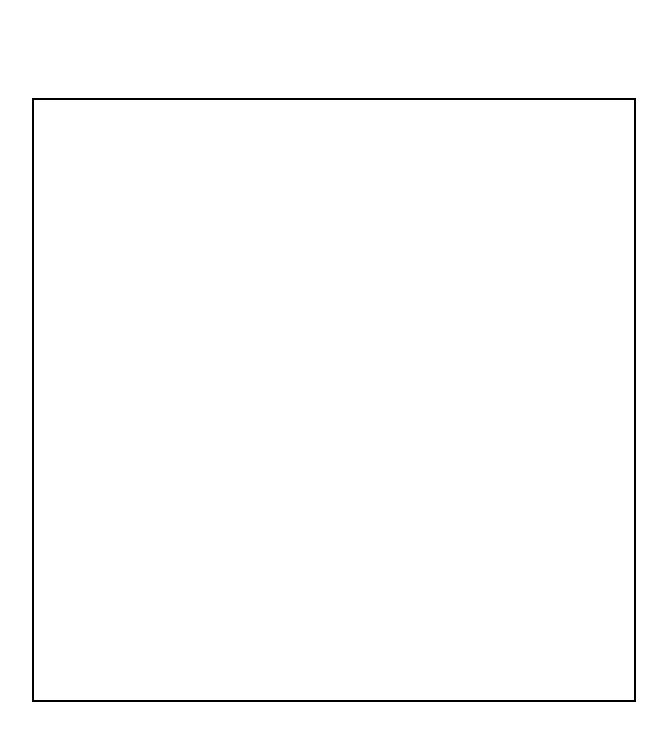
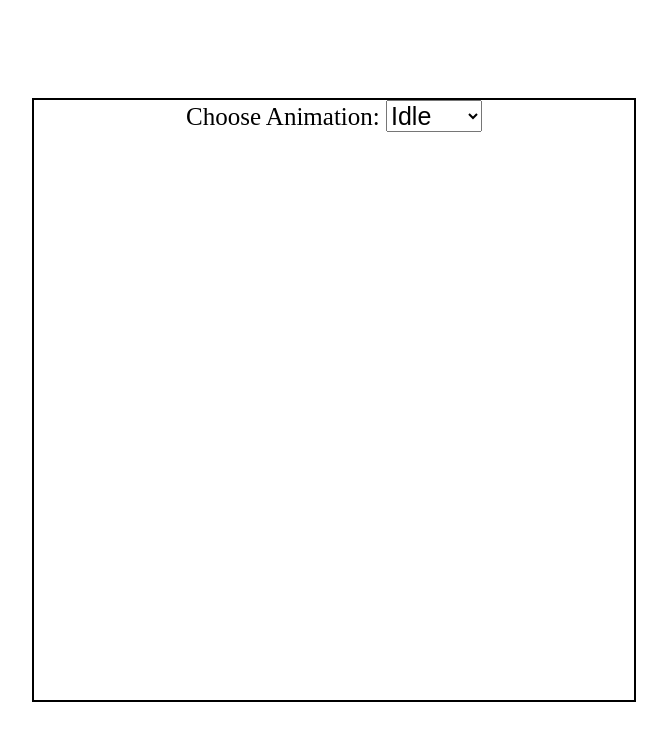
Before and after one commit to RamTheGreatDeveloper/jsGame, a plain HTML site: page index.html in a window 1280 px wide. Shown: the whole page, without its empty margins (306-973 px from the left). Drawn offline with Linux system fonts and the light colour scheme.

Commit message:
project 1 finished

```diff
--- a/index.html
+++ b/index.html
@@ -9,6 +9,21 @@
 </head>
 <body>
     <canvas id="canvas1"></canvas>
+<div class="controls">
+    <label for="animations">Choose Animation:</label>
+    <select id="animations" name="animations">
+        <option value="idle">Idle</option>
+        <option value="jump">Jump</option>
+        <option value="fall">Fall</option>
+        <option value="run">Run</option>
+        <option value="dizzy">Dizzy</option>
+        <option value="sit">Sit</option>
+        <option value="roll">Roll</option>
+        <option value="bite">Bite</option>
+        <option value="ko">KO</option>
+        <option value="getHit">Get hit</option>
+    </select>
+</div>
     <script src="javascript/index.js"></script>
 </body>
 </html>
--- a/javascript/index.js
+++ b/javascript/index.js
@@ -1,3 +1,9 @@
+let playerState= 'idle';
+const dropDown = document.getElementById('animations');
+dropDown.addEventListener('change',function(e){
+    playerState = e.target.value;
+})
+
 const canvas= document.getElementById('canvas1');
 const ctx = canvas.getContext('2d');
 const canvas_width = canvas.width=600;
@@ -5,7 +11,6 @@ const canvas_height = canvas.height=600;
 
 const playerImg = new Image();
 playerImg.src= "assets/images/shadow_dog.png";
-let playerState= 'run';
 const spriteWidth= 575;
 const spriteHeight=523;
 let gameFrame = 0;
--- a/style/index.css
+++ b/style/index.css
@@ -5,3 +5,13 @@
     left: 50%;
     transform: translate(-50%,-50%);
 }
+.controls{
+    position:absolute;
+    z-index:10;
+    top:100px;
+    left:50%;
+    transform:translateX(-50%);
+}
+ .controls,select,option{
+    font-size:25px;
+}
```
